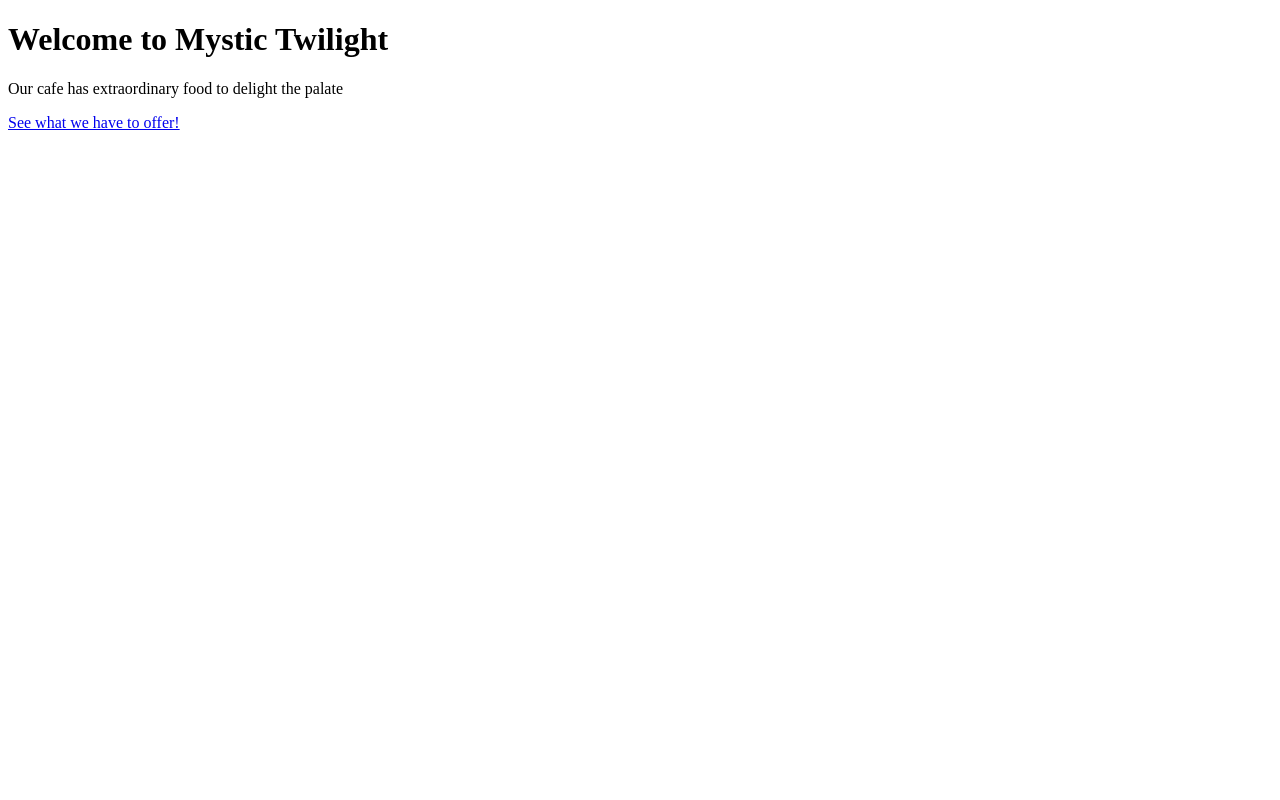
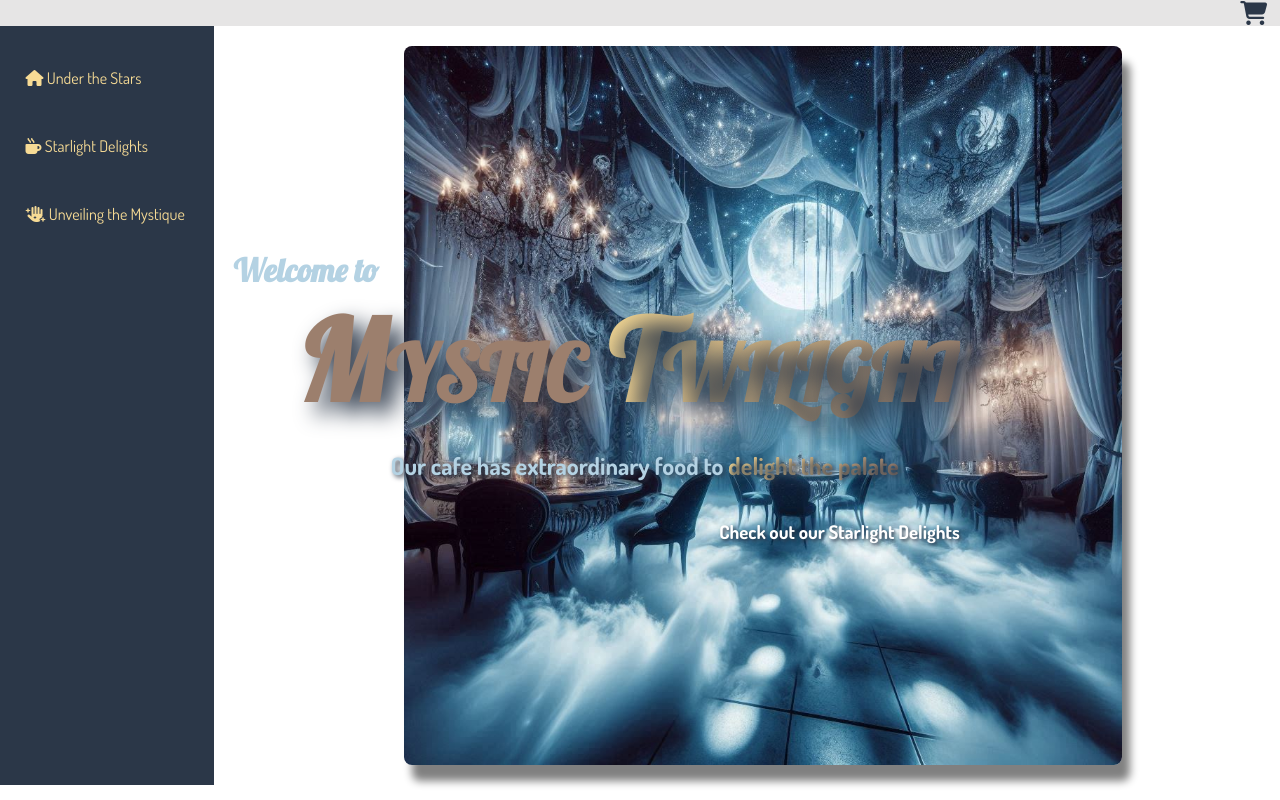
Before and after one commit to angelabytes/cafe_mvp, a Spring app: page /home in a window 1280 px wide. Run offline with Thymeleaf, Linux system fonts and the light colour scheme; the template is opened without the code that fills it, so the values that code supplies are empty; some libraries are stand-ins or nearby versions.

Commit message:
added fragments

```diff
--- a/src/main/resources/application.properties
+++ b/src/main/resources/application.properties
@@ -1,5 +1,5 @@
 spring.application.name=cafe_mvp
-
+spring.config.import=classpath:application-secret.properties
 spring.datasource.url=jdbc:mysql://localhost:3306/cafemvpdb
 spring.datasource.username=${DB_USERNAME}
 spring.datasource.password=${DB_PASSWORD}
--- /dev/null
+++ b/src/main/resources/static/css/styles.css
@@ -0,0 +1,136 @@
+@import url('https://fonts.googleapis.com/css2?family=Great+Vibes&display=swap');
+@import url('https://fonts.googleapis.com/css2?family=Dosis:wght@200..800&family=Great+Vibes&display=swap');
+@import url('https://fonts.googleapis.com/css2?family=Lobster&family=Pacifico&display=swap');
+
+:root {
+    --header-font: "Great Vibes", cursive;
+}
+
+
+body, h1, p{
+    margin: 0;
+    padding: 0;
+    font-family: "Dosis", sans-serif;
+}
+
+h1 {
+    font-family: "Lobster", sans-serif;
+}
+
+.container {
+    display: flex;
+    flex-direction: column;
+}
+
+.top-nav{
+    background-color: rgba(12, 9, 9, 0.1);
+    backdrop-filter: blur(40px);
+    width: 100%;
+    display: flex;
+    justify-content: right;
+    padding: 0.2rem;
+}
+
+.top-nav ul {
+    padding: 0.6rem;
+    margin: 0;
+    display: flex;
+}
+.top-nav li {
+    margin: 0 1rem;
+    list-style-type: none;
+}
+.top-nav a{
+    text-decoration: none;
+}
+
+.main-area {
+    display: flex;
+    flex-grow: 1;
+}
+
+.side-nav {
+    background-color: #2B3748;
+    color: #f7db95;
+    width: 12.5rem;
+    padding: 0.6rem;
+}
+
+.side-nav ul {
+    list-style-type: none;
+    padding: 0;
+    margin: 0;
+    justify-content: space-between;
+}
+
+.side-nav a {
+    text-decoration: none;
+    color: #f7db95;
+}
+
+.side-nav li {
+    margin: 1rem 0;
+    text-align: justify;
+    padding: 1rem;
+}
+
+.main-content {
+    flex-grow: 1;
+    display: flex;
+    flex-direction: column;
+    align-items: center;
+    justify-content: center;
+    padding: 1.25rem;
+    position: relative;
+}
+
+/*home page */
+.cafe-image {
+    margin-left: 2rem;
+    width:70%;
+    height:auto;
+    border-radius: 0.5rem;
+    box-shadow: 0.5rem 1rem 0.5rem gray;
+}
+
+#statement{
+    display: flex;
+    position: absolute;
+    align-self: flex-start;
+    flex-direction: column;
+    color: #B4D2E3;
+    margin-right: 8rem;
+    text-align: justify;
+}
+
+#mystic{
+    color: #9C7F6D;
+    font-variant: small-caps;
+    font-size: 7em;
+    margin-left: 4rem;
+    text-shadow: 0.1em 0.1em 0.2em #2B3748;
+}
+
+#twilight, #slogan-2{
+    background: -webkit-linear-gradient(152deg, #9C7F6D 0%, #f7db95 100%);
+    -webkit-background-clip: text;
+    -webkit-text-fill-color: transparent;
+    text-shadow: 0.1em 0.1em 0.2em #2B3748;
+}
+
+#slogan-1{
+    text-align: center;
+    margin-left: 6rem;
+    text-shadow: 0.1em 0.1em 0.2em #2B3748;
+}
+
+#slogan-3{
+    text-align: right;
+    margin-left: 8rem;
+    color: white;
+    text-shadow: 0.1em 0.1em 0.2em #2B3748;
+}
+
+.fa-cart-shopping {
+    color: #2B3748;
+}
--- /dev/null
+++ b/src/main/resources/templates/fragments.html
@@ -0,0 +1,11 @@
+<nav class="side-nav" th:fragment="side-nav">
+    <ul>
+        <li><a href="/"><i class="fa-solid fa-house"></i>  Under the Stars</a></li>
+        <li><a href="/menu"><i class="fa-solid fa-mug-hot"></i>  Starlight Delights</a></li>
+        <li><a href="#about"><i class="fa-solid fa-hand-sparkles"></i>  Unveiling the Mystique</a></li>
+    </ul>
+</nav>
+
+<nav class="top-nav" th:fragment="top-nav">
+    <li><a href="/cart"><i class="fa-solid fa-cart-shopping fa-xl"></i></a></li>
+</nav>
--- a/src/main/resources/templates/home.html
+++ b/src/main/resources/templates/home.html
@@ -3,10 +3,28 @@
 <head>
     <meta charset="UTF-8">
     <title>Mystic Twilight</title>
+    <link rel="stylesheet" href="/css/styles.css">
+    <link rel="stylesheet" href="https://cdnjs.cloudflare.com/ajax/libs/font-awesome/6.6.0/css/all.min.css"
+                          integrity="sha512-Kc323vGBEqzTmouAECnVceyQqyqdsSiqLQISBL29aUW4U/M7pSPA/gEUZQqv1cwx4OnYxTxve5UMg5GT6L4JJg=="
+                          crossorigin="anonymous"
+                          referrerpolicy="no-referrer" />
 </head>
 <body>
-    <h1>Welcome to Mystic Twilight</h1>
-    <p>Our cafe has extraordinary food to delight the palate</p>
-    <a href="/menu">See what we have to offer!</a>
+    <div class="container">
+        <nav th:replace="fragments :: top-nav"></nav>
+        <div class="main-area">
+            <nav th:replace="fragments :: side-nav"></nav>
+            <div class="main-content">
+                <img id="cafe-interior" class="cafe-image" src="/images/cafe.png" alt="restaurant-image">
+                <div id="statement">
+                    <h1>Welcome to </h1>
+                    <h1 id="mystic">Mystic <span id="twilight">Twilight</span></h1>
+                    <h2 id="slogan-1">Our cafe has extraordinary food to <span id="slogan-2">delight the palate</span></h2>
+                    <h3 id="slogan-3">Check out our Starlight Delights</h3>
+                </div>
+            </div>
+        </div>
+    </div>
+
 </body>
 </html>
```
Also changed, not shown: src/main/java/org/perscholas/cafe_mvp/config/DotenvConfig.java (+15 -0 lines), src/main/java/org/perscholas/cafe_mvp/controller/AuthController.java (+12 -4 lines), src/main/java/org/perscholas/cafe_mvp/controller/MainController.java (+12 -1 lines), src/main/resources/templates/register.html (added, +20 -0 lines), src/main/resources/static/images/cafe.png (added), src/main/resources/static/images/castle cafe.png (deleted).
